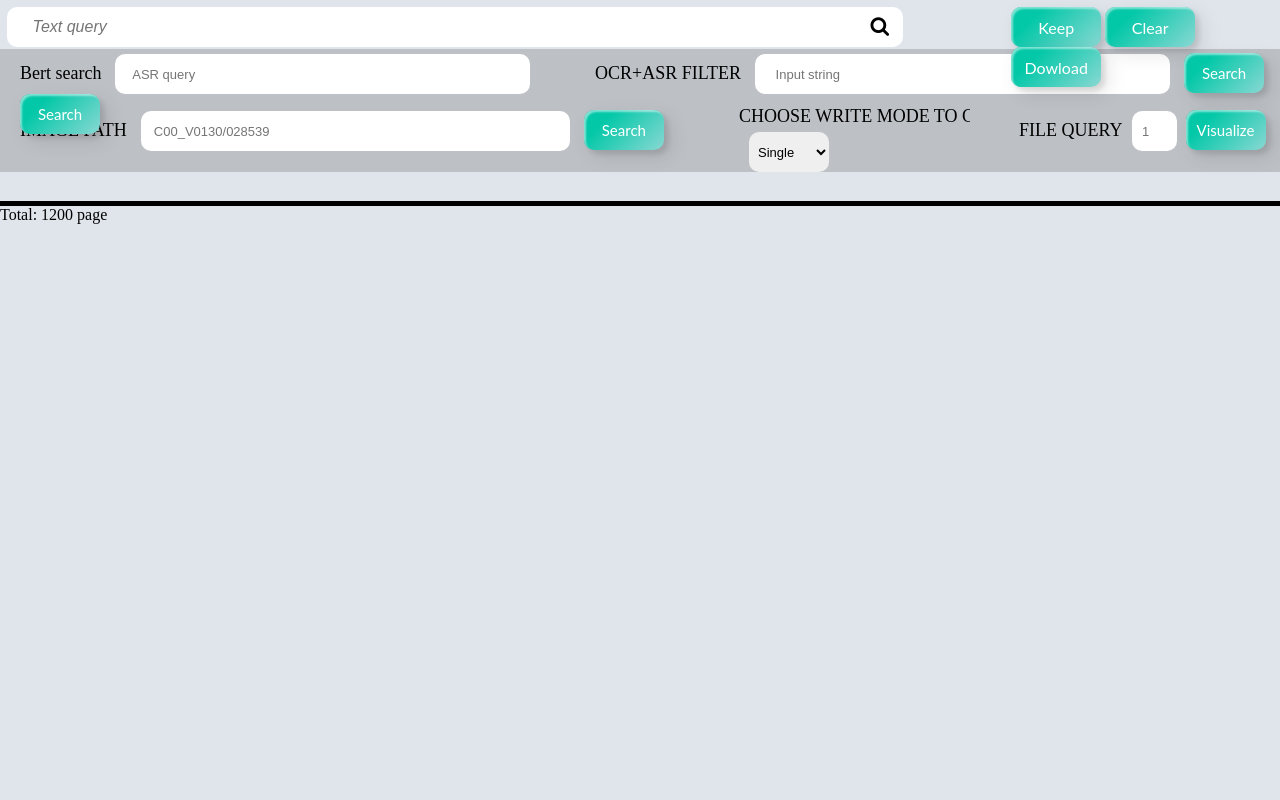
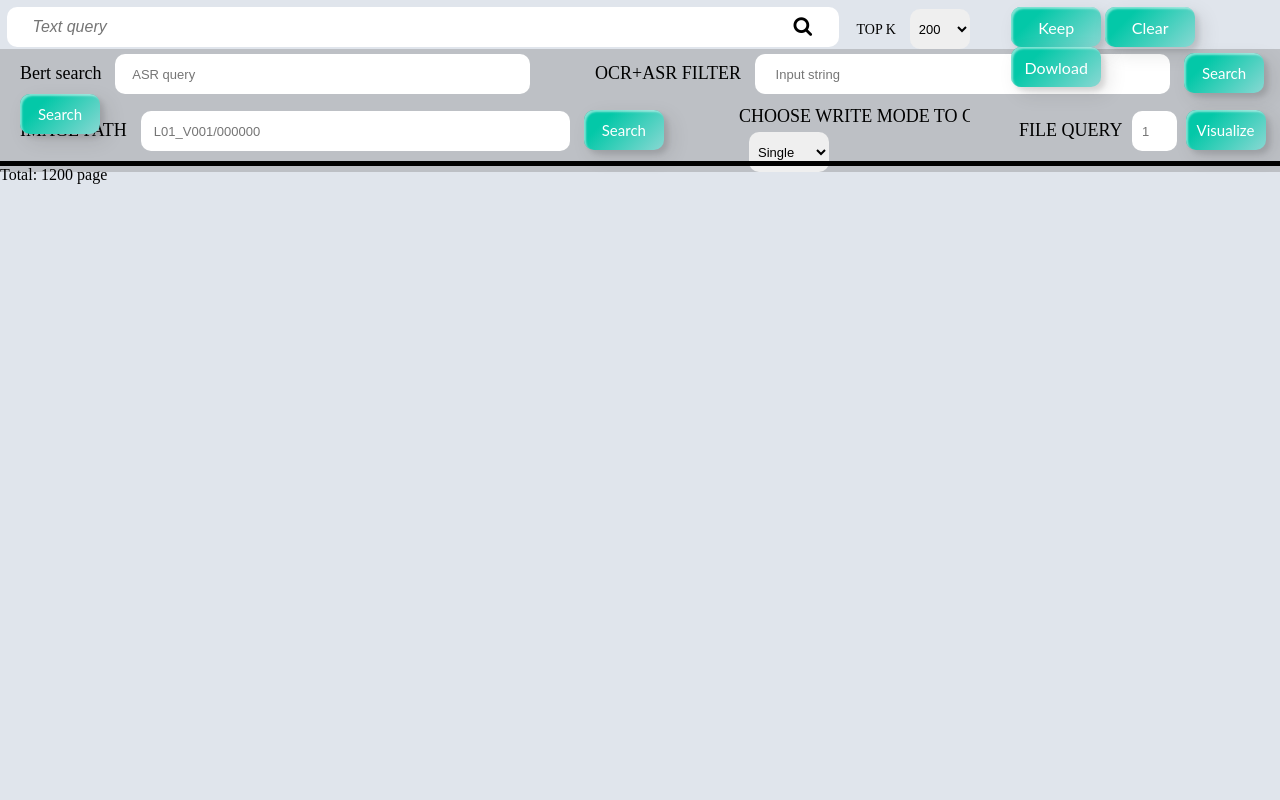
Before and after one commit to RioLei/Video_Text_Retrieval_ver2, a Flask app: template templates/index_thumb.html in a window 1280 px wide. Run offline with Flask 2, Linux system fonts and the light colour scheme; the template is opened without the code that fills it: most values are stand-ins (such as "Sample title", 1, 10 or a date in 2020); parts of the project's set-up code (start-up, migrations or seed data) failed here and were passed over.

Commit message:
Update index_thumb.html

```diff
--- a/templates/index_thumb.html
+++ b/templates/index_thumb.html
@@ -87,15 +87,15 @@
           padding-left: 7px;
 
         }
-        .search label{
+        .search .icon-search label{
           position: absolute;
           font-size: 20px;
           top: 2%;
-          left: 68%;
+          left: 62%;
           cursor: pointer;
         }
         .search input{
-          width: 70%;
+          width: 65%;
           height: 40px;
           border: none;
           border-radius: 10px;
@@ -232,6 +231,24 @@
         font-size: 13px;
        }
 
+       .topk{
+        position: absolute;
+        right: 24%;
+        top: 4px;
+       }
+       .topk label{
+        font-size: 14px;
+       }
+       .topk select{
+        width: 60px;
+        height: 40px;
+        border-radius: 10px;
+        border: none;
+        margin: 5px 3px 0 10px;
+        padding-left: 5px;
+        font-size: 13px;
+       }
+
        .num_querry{
         background-color: bdc0c5;
         padding-left: 49px;
@@ -271,7 +288,6 @@
                 display: flex;
                 flex-direction: row;
                 flex-wrap: wrap;
-                padding: 20px;
                 background-color: #e0e5ec;
                 /* height: 120px;
                 width: 516px; */
@@ -451,11 +476,21 @@
     <div class="container">
         <div class="search_container">
           <div class="search">
-
-            <label for="">
+          <span class="icon-search">
+            <label for="" >
               <i class="fa fa-search" onclick="search();" aria-hidden="true"></i>
             </label>
+          </span>
             <input id="text_query" type="text" placeholder="Text query" onkeypress="handleKeyPress(event)">
+            <div class="topk">
+              <label for="mode_topk">TOP K</label>
+            <select name="" id="mode_topk_query">
+              <option value="top200">200</option>
+              <option value="top500">500</option>
+              <option value="top1000">1000</option>
+              <option value="top2000">2000</option>
+            </select>
+
           </div>
           <span class="group_btn">
             <button class="custom-btn btn-13" onclick="search_continues();"><span>Keep</span></button>
@@ -485,7 +520,7 @@
 
           <div class="img_path">
             <label for="">IMAGE PATH</label>
-            <input id="search_image_path" type="text" placeholder="C00_V0130/028539"></input>
+            <input id="search_image_path" type="text" placeholder="L01_V001/000000"></input>
             <button class="custom-btn btn-13" onclick="search_image_path();"><span>Search</span></button>
           </div>
 
@@ -570,76 +605,57 @@
             document.getElementById("div_total_page").innerHTML = "Total: "+data['num_page'].toString()+" page";
         }
 
-        function add_img(div_id_image){
+        function add_img(div_id_image) {
           let div_img = document.getElementById("div_img");
           let pagefile_list = data['pagefile'];
+          let currentIndex = 0; // Thêm biến currentIndex để lưu chỉ số hiện tại
 
-            pagefile_list.forEach((item,index) => {
-                console.log('item: ' ,item)
+          for (var idx = 0; idx < pagefile_list.length; idx++) {
+            console.log("item: ", pagefile_list[idx]);
             $("#div_img").append(
-                    `<div class= "container_img_btn"  onmouseover="mouseOver(${index})" onmouseout="mouseOut(${index})">
-                        <button class="btn_knn" onClick="go_img_search(${item.id})">IR</button>
-                        <button class="btn_select" onClick="writecsv(${index},'${item.id},${item.imgpath}')">SELECT</button>
+              `<div class= "container_img_btn"  onmouseover="mouseOver(${idx})" onmouseout="mouseOut(${idx})">
+                <button class="btn_knn" onClick="go_img_search(${pagefile_list[idx].id})">IR</button>
+                <button class="btn_select" onClick="writecsv(${idx},'${pagefile_list[idx].id},${pagefile_list[idx].imgpath}')">SELECT</button>
+
                 <div class="image">
-                          <img class="hoverImg" onclick="go_neightbor_frame_search(${item.id})" alt='${item.id}' src="get_img?fpath=${item.imgpath}">
-
+                  <img class="hoverImg" onclick="go_neightbor_frame_search(${pagefile_list[idx].id})" alt='${pagefile_list[idx].id}' src="get_img?fpath=${pagefile_list[idx].imgpath}">
+                  <span class="score">score: ${pagefile_list[idx].score}</span>
                 </div>
-                        <span id="zoomIcon" onclick="openModal('get_img?fpath=${item.imgpath}')">&#128269;</span>
+                <span id="zoomIcon" onclick="openModal(${idx})">&#128269;</span>
                 <div id="myModal" class="modal">
                   <span class="close" onclick="closeModal()">&times;</span>
                   <img class="modal-content" id="modalImage">
 
                   <!-- Nút chuyển đến ảnh trước -->
-                          <button id="prevButton" onclick="showPrevImage(${item.id}, ${item.imgpath})">Trước</button>
+                  <button class="previous" onclick="preImage(${idx})">&lt;</button>
 
                   <!-- Nút chuyển đến ảnh sau -->
-                          <button id="nextButton" onclick="showNextImage(${item.id}, 'get_img?fpath=${item.imgpath}')">Sau</button>
+                  <button class="next" onclick="nextImage(${idx})">&gt;</button>
                 </div>
               </div>`
-                )
-            });
+            );
 
-        }
-
-        function showImage(id, imgpath) {
-          let imageElement = document.getElementById("modalImage");
-          let div_img = document.getElementById("div_img");
-          let pagefile_list = data['pagefile'];
-          imageElement.src = imgpath;
-
-          // Kiểm tra và hiển thị nút chuyển đến ảnh trước
-          let prevButton = document.getElementById("prevButton");
-          if (id === 0) {
-            prevButton.style.display = "none"; // Ẩn nút nếu đang ở ảnh đầu tiên
-          } else {
-            prevButton.style.display = "block"; // Hiển thị nút nếu không phải ảnh đầu tiên
-          }
-
-          // Kiểm tra và hiển thị nút chuyển đến ảnh sau
-          let nextButton = document.getElementById("nextButton");
-          if (id === pagefile_list.length - 1) {
-            nextButton.style.display = "none"; // Ẩn nút nếu đang ở ảnh cuối cùng
-          } else {
-            nextButton.style.display = "block"; // Hiển thị nút nếu không phải ảnh cuối cùng
           }
         }
 
-        // Hàm chuyển đến ảnh trước
-        function showPrevImage(id, imgpath) {
-          if (id > 0) {
-            id -= 1;
-            showImage(id, imgpath);
-          }
+        function preImage(idx){
+          idx--;
+          let pagefile_list = data['pagefile'];
+          if (idx < 0)
+          idx = pagefile_list.length - 1;
+
+        console.log("idx: ",idx)
+        openModal(idx)
         }
 
-        // Hàm chuyển đến ảnh sau
-        function showNextImage(id,imgpath) {
-          let div_img = document.getElementById("div_img");
+        function nextImage(idx){
+          idx++;
           let pagefile_list = data['pagefile'];
-          if (id < pagefile_list.length - 1) {
-            id += 1;
-            showImage(id, imgpath);
-          }
+          if (idx >= pagefile_list.length)
+          idx = 0;
+
+        console.log("idx: ",idx)
+        openModal(idx)
         }
 
         function mouseOver(id){
@@ -653,17 +669,17 @@
             btn_select[id].style.display="none";
         }
         function go_img_search(id){
-            window.open("/imgsearch?imgid="+id);
+            top_k = document.getElementById("mode_topk_query").value;
+            window.open("/imgsearch?imgid="+id+"&topk="+top_k);
         }
 
         // Mở cửa sổ phóng to và hiển thị ảnh
-        function openModal(imgPath) {
+        function openModal(idx) {
           var modal = document.getElementById("myModal");
-          // var img = document.getElementById("myImage");
+          let pagefile_list = data['pagefile'];
           var modalImg = document.getElementById("modalImage");
           modal.style.display = "block";
-          // modalImg.src = img.src;
-          modalImg.src = imgPath;
+          modalImg.src = 'get_img?fpath='+pagefile_list[idx].imgpath;
         }
 
         // Đóng cửa sổ phóng to
@@ -777,8 +793,9 @@
 
         function search(){
             text_query = document.getElementById('text_query').value;
+            top_k = document.getElementById("mode_topk_query").value;
 
-            window.location.href = "/textsearch?textquery="+text_query;
+            window.location.href = "/textsearch?textquery="+text_query+"&topk="+top_k;
 
             document.getElementById('text_query').innerHTML = text_query;
         }
```
Also changed, not shown: other parts of templates/index_thumb.html (+32 -24 lines). Lines whose indentation alone changed are shown as unchanged.
